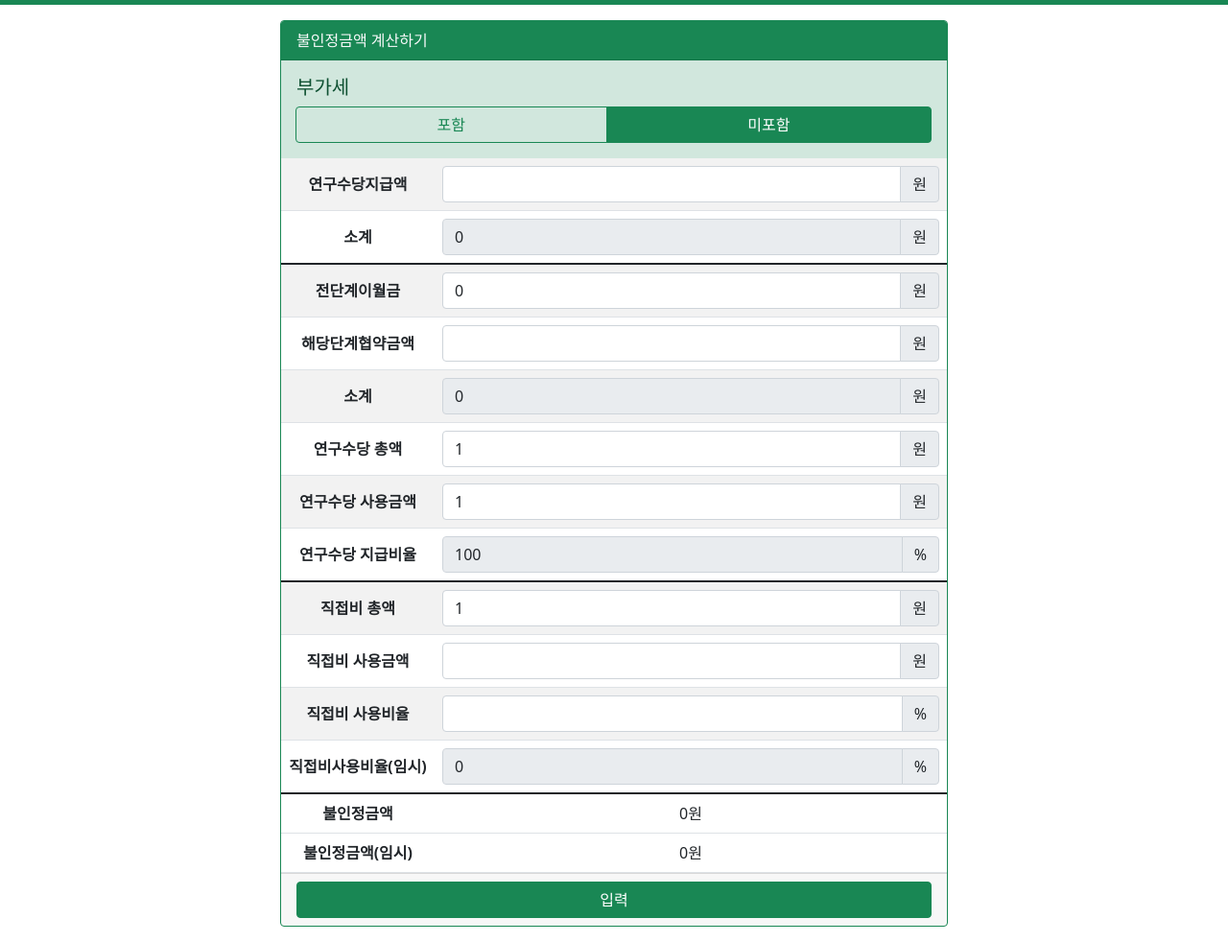
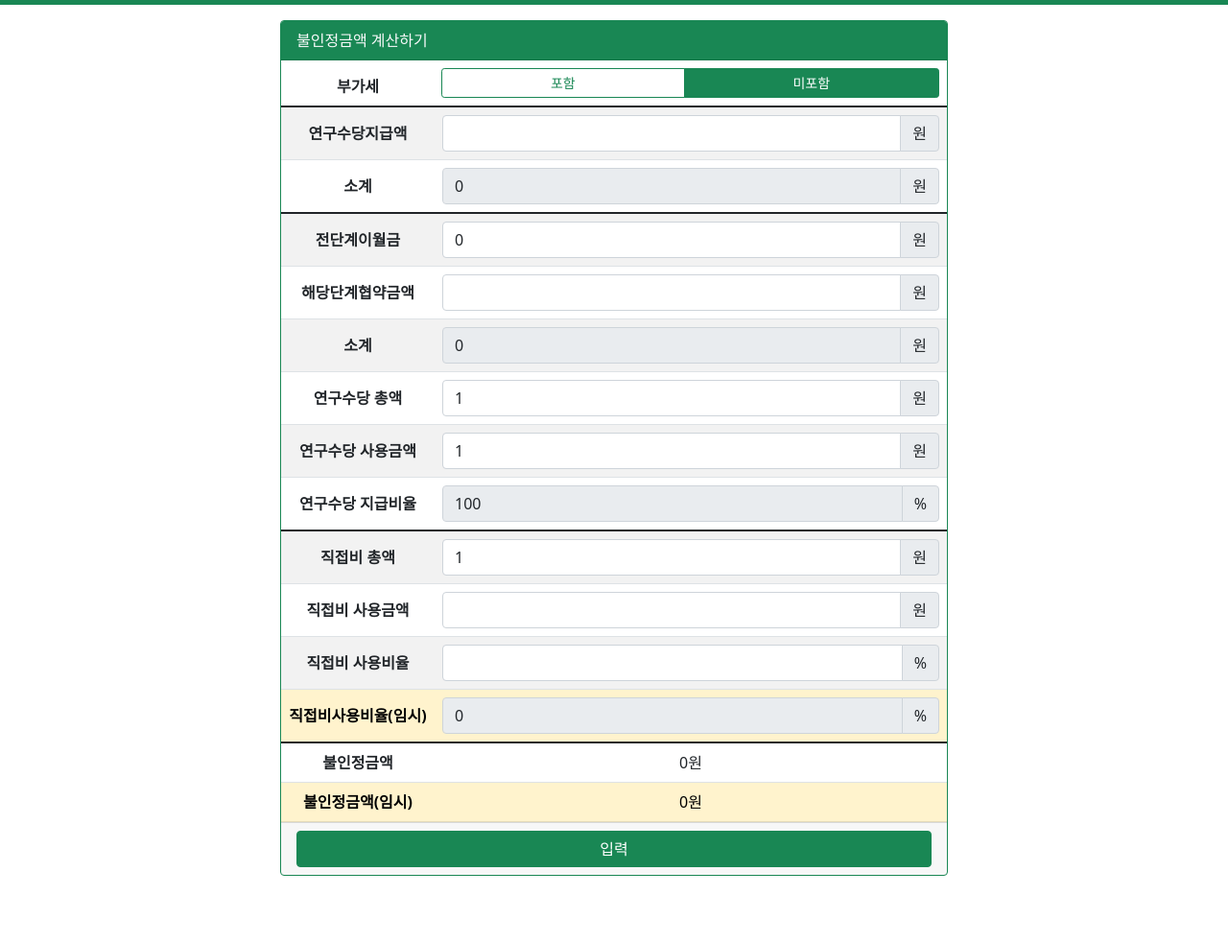
Before and after one commit to NdEw2b7x/Z4UKptGO, a plain HTML site: page index.html in a window 1280 px wide. Shown: the part 51-1033 px from the top of the page at 96% size. After the commit the page ends 980 px from the top, so only its background shows below. Drawn offline with nearby package versions, Linux system fonts and the light colour scheme.

Commit message:
Update index.html

```diff
--- a/index.html
+++ b/index.html
@@ -31,24 +31,29 @@
           <div class="card-header bg-success text-light">
             불인정금액 계산하기
           </div>
-          <div class="card-body alert-success">
-            <h5 class="alert-title">부가세</h5>
+          <table class="table table-striped align-middle text-center mb-0">
+            <thead>
+              <tr>
+                <th>부가세</th>
+                <td>
                   <div class="btn-group w-100">
                     <input class="btn-check" id="tax-1" type="radio" name="tax" value="1">
-              <label class="btn btn-outline-success" for="tax-1" onclick="alert('기능 준비중')">포함</label>
+                    <label class="btn btn-sm btn-outline-success" for="tax-1" onclick="alert('기능 준비중')">포함</label>
                     <input class="btn-check" id="tax-0" type="radio" name="tax" value="0">
-              <label class="btn btn-outline-success" for="tax-0">미포함</label>
+                    <label class="btn btn-sm btn-outline-success" for="tax-0">미포함</label>
                   </div>
-          </div>
+                </td>
                 <script type="text/javascript">
                 var tax = new URLSearchParams(parameter).get("tax");
                 if (tax == 1) {
-            document.getElementById('tax-1').checked = true;
+                  // document.getElementById('tax-1').checked = true;
+                  document.getElementById('tax-0').checked = true;
                 } else {
                   document.getElementById('tax-0').checked = true;
                 }
                 </script>
-          <table class="table table-striped align-middle text-center mb-0">
+              </tr>
+            </thead>
             <tbody class="">
               <tr>
                 <th style="width: 10rem;">연구수당지급액</th>
@@ -209,7 +214,7 @@
                   </div>
                 </td>
               </tr>
-              <tr>
+              <tr class="table-warning">
                 <th>직접비사용비율(임시)</th>
                 <td>
                   <div class="input-group">
@@ -234,7 +239,7 @@
                 document.getElementById('불인정금액').innerText = Math.round(불인정금액).toLocaleString();
                 </script>
               </tr>
-              <tr>
+              <tr class="table-warning">
                 <th>불인정금액(임시)</th>
                 <td>
                   <span id="불인정금액_">(temp)</span>원
```
Lines whose indentation alone changed are shown as unchanged.
